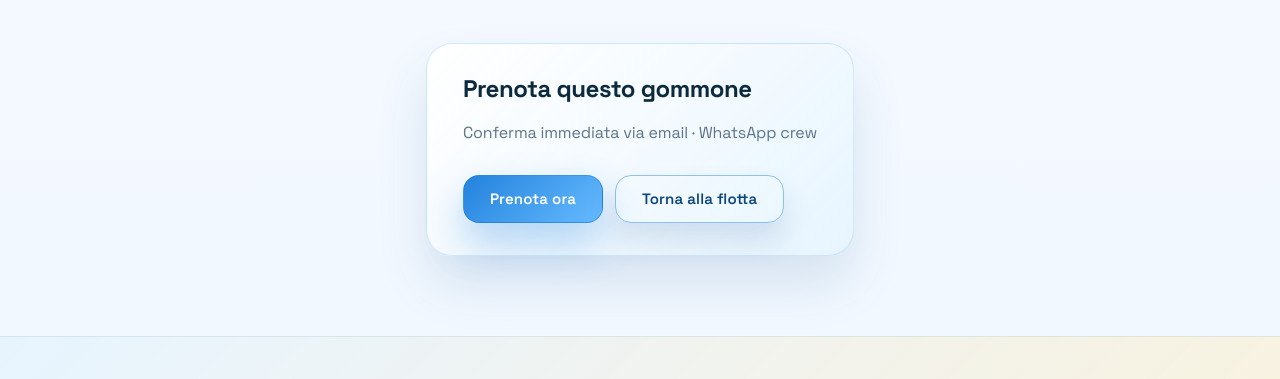
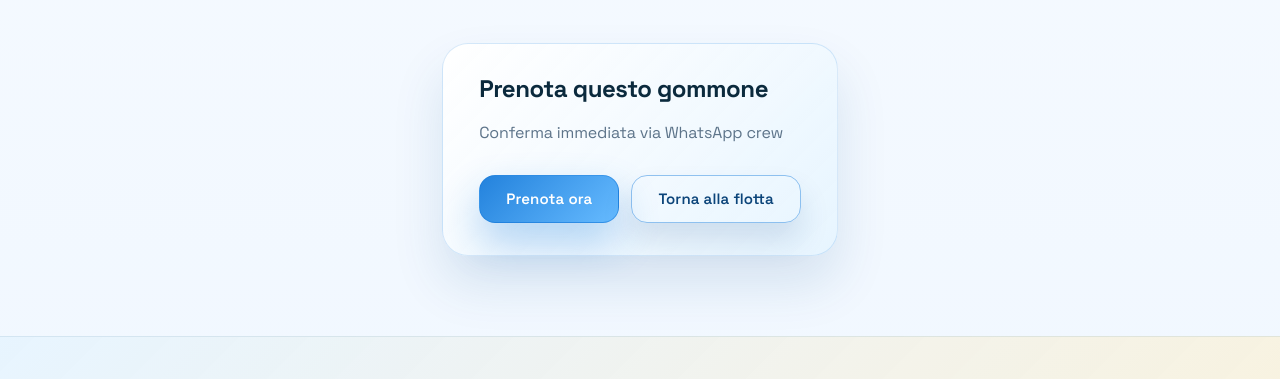
Before and after one commit to LucaMarastoni/Albatros-Tropea-Noleggio, a website: page docs/flotta/zar49.html in a window 1280 px wide. Shown: the part 1640-2019 px from the top of the page. Drawn offline with Linux system fonts and the light colour scheme.

Commit message:
updated some info

```diff
--- a/docs/flotta/zar49.html
+++ b/docs/flotta/zar49.html
@@ -138,7 +138,7 @@
     <section class="section boat-cta-final">
       <div class="boat-cta-final__content">
         <h2 data-i18n="boat-final-title">Prenota questo gommone</h2>
-        <p id="boatFinalNote" data-i18n="boat-final-note">Conferma immediata via email · WhatsApp crew</p>
+        <p id="boatFinalNote" data-i18n="boat-final-note">Conferma immediata via WhatsApp crew</p>
         <div class="boat-cta-final__actions">
           <a class="btn primary" id="boatFinalCta" href="#" data-i18n="boat-final-cta">Prenota ora</a>
           <a class="btn outline" href="../boats.html" data-i18n="boat-final-back">Torna alla flotta</a>
```
Also changed, not shown: docs/flotta/zar53.html (+1 -1 lines), docs/flotta/zar65.html (+1 -1 lines).
